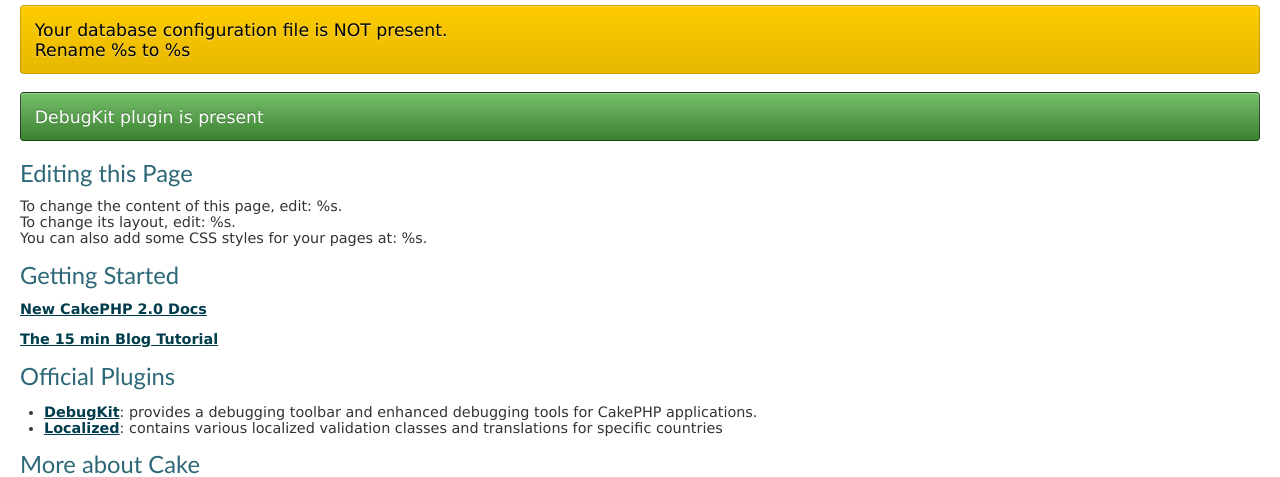
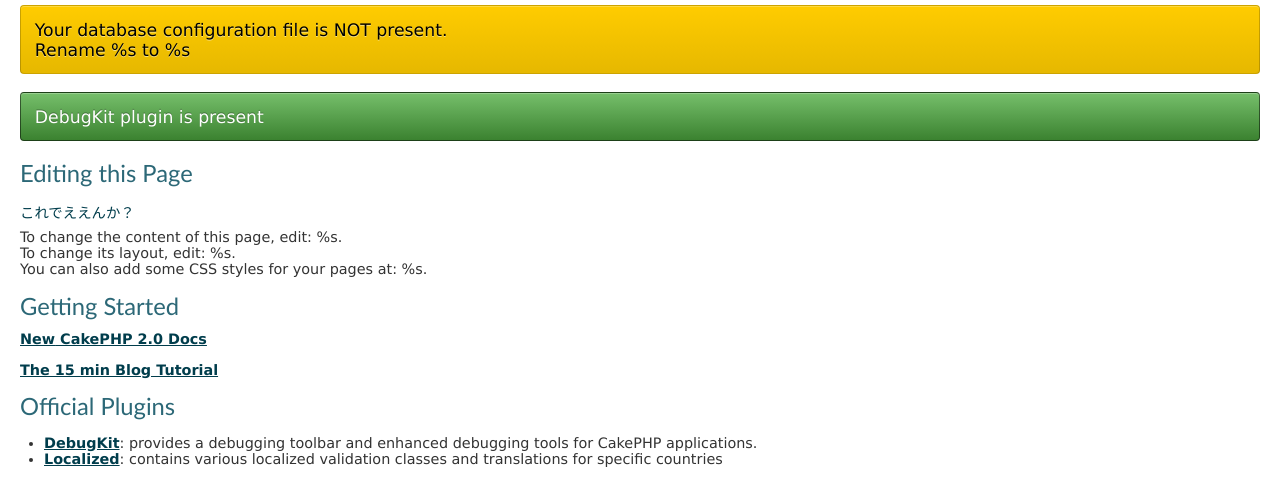
Before and after one commit to daijik/mycake, a CakePHP app: the page made by app/View/Pages/home.ctp in a window 1280 px wide. Shown: the part 333-810 px from the top of the page. Run offline with PHP 8.4 and a stand-in for CakePHP, Linux system fonts and the light colour scheme; the template is opened without the code that fills it, so the values that code supplies are empty; some libraries are stand-ins or nearby versions.

Commit message:
koredeeennka?

```diff
--- a/app/View/Pages/home.ctp
+++ b/app/View/Pages/home.ctp
@@ -152,6 +152,9 @@
 
 <h3><?php echo __d('cake_dev', 'Editing this Page'); ?></h3>
 <p>
+
+<H1>これでええんか？</H1>
+
 <?php
 echo __d('cake_dev', 'To change the content of this page, edit: %s.<br />
 To change its layout, edit: %s.<br />
```
